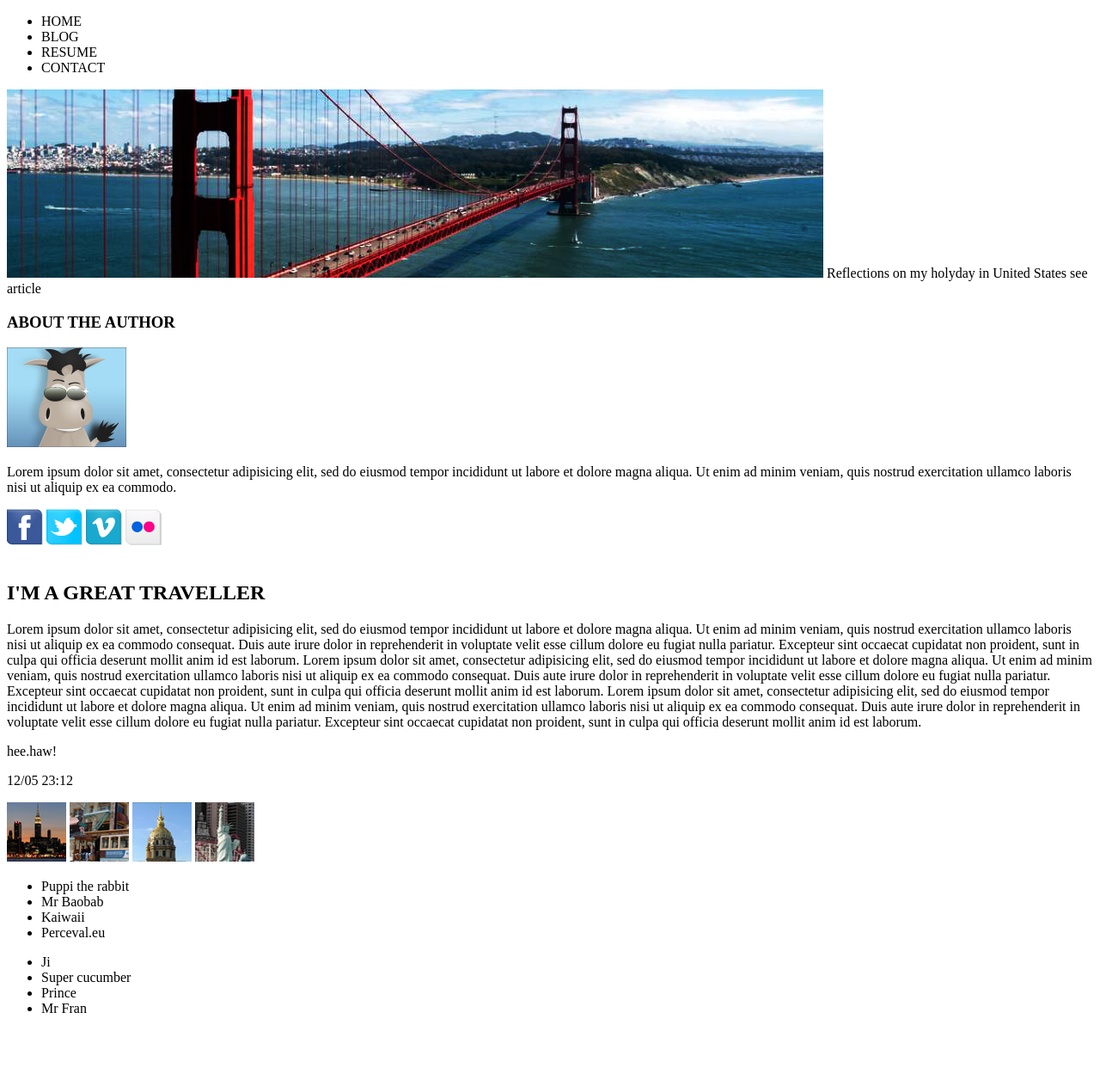
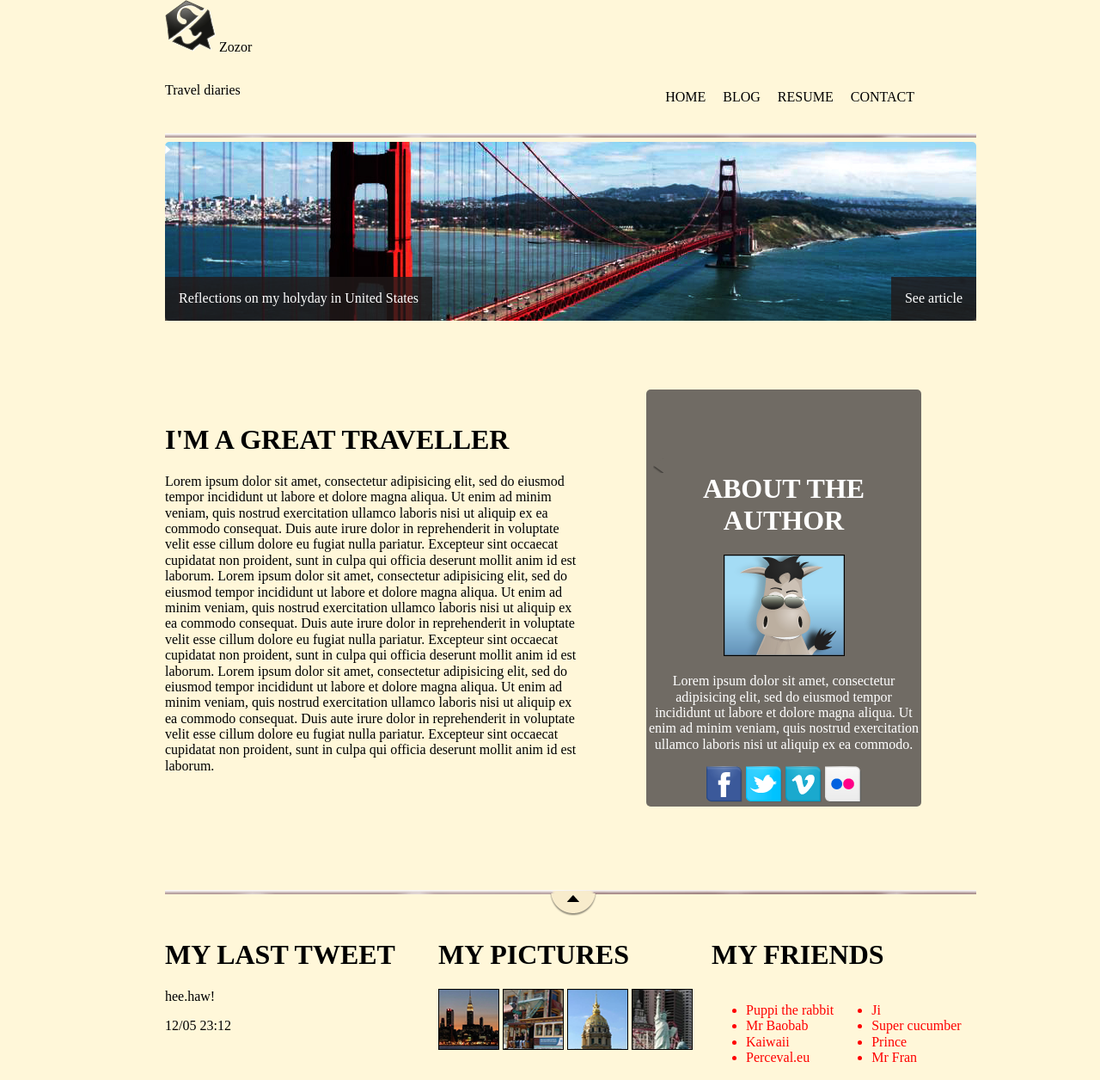
Before and after one commit to F-Pacheco/Segunda-pagina, a plain HTML site: page index.html in a window 1280 px wide. Shown: the whole page at 86% size. Before the commit the page ends 1198 px from the top, so only its background shows below. Drawn offline with Linux system fonts and the light colour scheme.

Commit message:
Pagina casi lista, faltan el boton y las fuentes

```diff
--- a/css/estilos.css
+++ b/css/estilos.css
@@ -0,0 +1,127 @@
+/*general*/
+body{
+	background-color:#FFF7D9;
+	margin-left: 10em;
+}
+
+/*HEADER*/
+nav{
+  display:inline-block;
+  float:right;
+  margin-right: 13em;
+  margin-top: 5em
+}
+.encabezado{
+  display:inline-block;
+  margin-left: 2em;
+}
+.encabezado__logo{
+  display:inline-block;
+}
+
+.navegacion{
+	display: inline-block;
+	padding: .5em;
+}
+
+.separador__barra__header{
+	width: 59em;
+	height: 5px;
+	margin-left: 2em;
+	margin-right: 5em;
+}
+
+
+.articulo__foto{
+	background-image: url("sanfrancisco.jpg");
+	background-repeat: no-repeat;
+	width: 59em;
+	height: 13em;
+	margin-left: 2em;
+	margin-right: 5em;
+	border-radius: 5px;
+	position: relative;
+}
+
+.articulo__link{
+	display: inline;
+	background-color: rgba(33, 26, 26, 0.8);
+	color:white;
+	padding: 1em;
+	position: absolute;
+	bottom: 0;
+	left: 0;
+}
+.articulo__boton__texto{
+	display: inline-block;
+	background-color: rgba(33, 26, 26, 0.8);
+	color:white;
+	padding: 1em;
+	position: absolute;
+	bottom: 0;
+	right: 0;
+}
+
+
+/*CONTENIDO*/
+main{
+  float: left;
+  width: 30em;
+  margin-left: 2em;
+  margin-top: 5em;
+}
+aside{
+  background-color:#706B64;
+	color:white;
+  float: right;
+  margin-right: 13em;
+  width:20em;
+  text-align: center;
+  margin-bottom: 5em;
+  margin-top: 5em;
+  border-radius: 5px;
+}
+.flecha{
+	float: right;
+	margin-top: 5em;
+	margin-right: 300px;
+}
+
+.perfil__foto{
+	border:1px solid black;
+}
+
+
+footer{
+  clear: both;
+}
+.separador__barra__footer{
+	width: 59em;
+	height: 5px;
+	padding: 0;
+	margin-bottom: -.5em;
+	margin-left: 2em;
+	margin-right: 5em;
+}
+.separador__top{
+	margin-left: 30em;
+	padding: 0;
+
+}
+.ultimostwits,.fotos,.amigos{
+	display: inline-block;
+	width: 19em;
+	height: 150px;
+	vertical-align:middle;
+	margin-left: 10px;
+}
+.ultimostwits{
+	margin-left: 2em;
+}
+.lista1,.lista2{
+	display: inline-block;
+	color: red;
+}
+.aboutme__fotos{
+	border:1px solid black;
+}
--- a/index.html
+++ b/index.html
@@ -3,47 +3,39 @@
 <head>
 	<title>Zozor</title>
 	<meta charset="utf-8">
+	<link rel="stylesheet" type="text/css" href="css/vendor/normalize.css">
+	<link rel="stylesheet" type="text/css" href="css/estilos.css">
 </head>
 <body>
 	<header>
+		<div class="encabezado">
+			<img class="encabezado__logo" src="img/zozor_logo.png">
+			<p class="encabezado__logo">Zozor</p>
+			<p class="encabezado__descripcion">Travel diaries</p>
+		</div>
 		<nav>
-			<ul>
-				<li>HOME</li>
-				<li>BLOG</li>
-				<li>RESUME</li>
-				<li>CONTACT</li>
+			<ul class="menu">
+				<li class="navegacion">HOME</li>
+				<li class="navegacion">BLOG</li>
+				<li class="navegacion">RESUME</li>
+				<li class="navegacion">CONTACT</li>
 			</ul>
 		</nav>
-		<div class="articulo">
-			<img class="articulo__foto " src="img/sanfrancisco.jpg">
+
+		<img class="separador__barra__header" src="img/separateur.png">
+
+		<div class="articulo__foto">
 				<span class="articulo__link">Reflections on my holyday in United States</span>
-			<span class="articulo__boton">see article</span>
+				<span class="articulo__boton__texto">See article</span>
+				<img class="articulo__boton__flecha" src="img/flecheblanchedroite.png">
 		</div>
 	</header>
-	<aside>
-		<section class="perfil">
-			<h1 class="perfil__titulo">ABOUT THE AUTHOR</h1>
-			<img class="perfil__foto" src="img/zozor_classe.png">
-		</section>
-		<section class="descripcion">
-			<p>Lorem ipsum dolor sit amet, consectetur adipisicing elit, sed do eiusmod
-			tempor incididunt ut labore et dolore magna aliqua. Ut enim ad minim veniam,
-			quis nostrud exercitation ullamco laboris nisi ut aliquip ex ea commodo.</p>
-		</section>
-		<section class="redes">
-			<img class="redes__facebook" src="img/facebook.png">
-			<img class="redes__twitter" src="img/twitter.png">
-			<img class="redes__vimeo" src="img/vimeo.png">
-			<img class="redes__flickr" src="img/flickr.png">
-		</section>
-	</aside>
 
 	<main>
 		<section class="titulo">
-			<img class="titulo__imagen">
+			<img class="titulo__imagen">  	<!--FALTA AGREGAR LA IMAGEN EN EL TEXTO PRINCIPAL-->
 			<h1>I'M A GREAT TRAVELLER</h1>
 		</section>
-		<article class="principal">
 		<p class="principal_texto">Lorem ipsum dolor sit amet, consectetur adipisicing elit, sed do eiusmod tempor incididunt ut labore et dolore magna aliqua. Ut enim ad minim veniam,
 		quis nostrud exercitation ullamco laboris nisi ut aliquip ex ea commodo
 		consequat. Duis aute irure dolor in reprehenderit in voluptate velit esse
@@ -59,20 +51,42 @@
 		consequat. Duis aute irure dolor in reprehenderit in voluptate velit esse
 		cillum dolore eu fugiat nulla pariatur. Excepteur sint occaecat cupidatat non
 		proident, sunt in culpa qui officia deserunt mollit anim id est laborum. </p>
-		</article>
 	</main>
+	<aside>
+		<img class="flecha" src="img/bulle.png">
+		<section class="perfil">
+			<h1 class="perfil__titulo">ABOUT THE AUTHOR</h1>
+			<img class="perfil__foto" src="img/zozor_classe.png">
+		</section>
+		<p class="descripcion">Lorem ipsum dolor sit amet, consectetur adipisicing elit, sed do eiusmod
+		tempor incididunt ut labore et dolore magna aliqua. Ut enim ad minim veniam,
+		quis nostrud exercitation ullamco laboris nisi ut aliquip ex ea commodo.</p>
+		<section class="redes">
+			<img class="redes__facebook" src="img/facebook.png">
+			<img class="redes__twitter" src="img/twitter.png">
+			<img class="redes__vimeo" src="img/vimeo.png">
+			<img class="redes__flickr" src="img/flickr.png">
+		</section>
+	</aside>
 	<footer>
+		<section class="separador">
+			<img class="separador__barra__footer" src="img/separateur.png">
+			<img class="separador__top" src="img/ico_top.png">
+		</section>
 		<section class="ultimostwits">
+			<h1 class="aboutme">MY LAST TWEET</h1>
 			<p class="ultimostwits__twit">hee.haw!</p>
 			<p class="ultimostwits__fecha">12/05 23:12</p>
 		</section>
 		<section class="fotos">
-			<img class="fotos__1" src="img/photo1.jpg">
-			<img class="fotos__2" src="img/photo2.jpg">
-			<img class="fotos__3" src="img/photo3.jpg">
-			<img class="fotos__4" src="img/photo4.jpg">
+			<h1 class="aboutme">MY PICTURES</h1>
+			<img class="aboutme__fotos" src="img/photo1.jpg">
+			<img class="aboutme__fotos" src="img/photo2.jpg">
+			<img class="aboutme__fotos" src="img/photo3.jpg">
+			<img class="aboutme__fotos" src="img/photo4.jpg">
 		</section>
 		<section class="amigos">
+			<h1 class="aboutme">MY FRIENDS</h1>
 			<ul class="lista1">
 				<li>Puppi the rabbit</li>
 				<li>Mr Baobab</li>
```
Also changed, not shown: css/sanfrancisco.jpg (renamed from img/sanfrancisco.jpg), css/vendor/normalize.css (added), img/bulle.png (added), img/flecheblanchedroite.png (added), img/ico_top.png (added), img/separateur.png (added), img/zozor_logo.png (added). Lines whose indentation alone changed are shown as unchanged.
